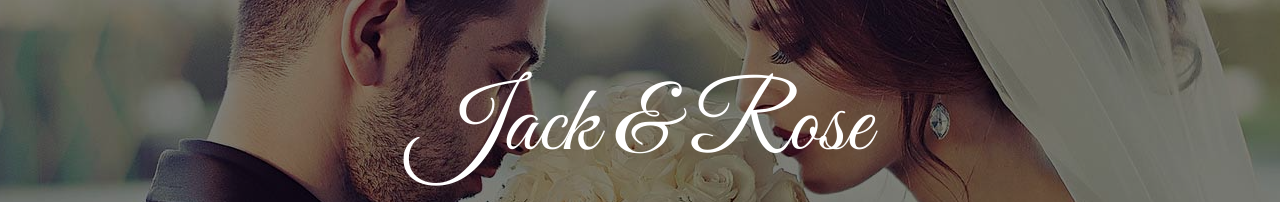
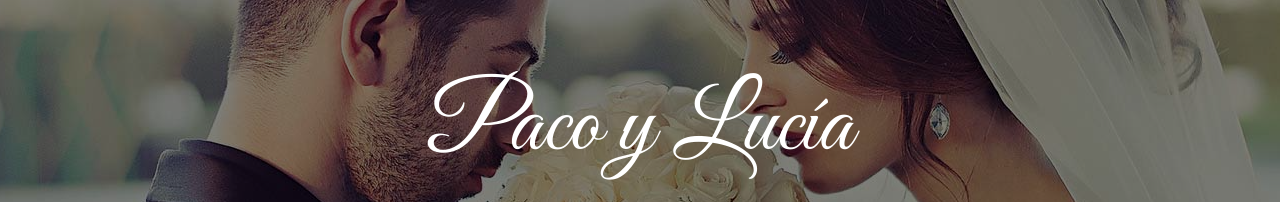
Before and after one commit to fs-gi8/boda, a plain HTML site: page index.html in a window 1280 px wide. Shown: the part 161-363 px from the top of the page. Drawn offline with nearby package versions, Linux system fonts and the light colour scheme.

Commit message:
ahora sí joder los putos nombres

```diff
--- a/index.html
+++ b/index.html
@@ -64,7 +64,7 @@
                     <img class="position-absolute w-100 h-100" src="img/carousel-1.jpg" style="object-fit: cover;">
                     <div class="carousel-caption d-flex flex-column align-items-center justify-content-center">
                         <div class="p-3" style="max-width: 900px;">
-                            <h1 class="display-1 font-secondary text-white mt-n3 mb-md-4">Jack & Rose</h1>
+                            <h1 class="display-1 font-secondary text-white mt-n3 mb-md-4">Paco y Lucía</h1>
                             <div class="d-inline-block border-top border-bottom border-light py-3 px-4">
                                 <h3 class="text-uppercase font-weight-normal text-white m-0" style="letter-spacing: 2px;">NOS CASAMOS</h3>
                             </div>
```
